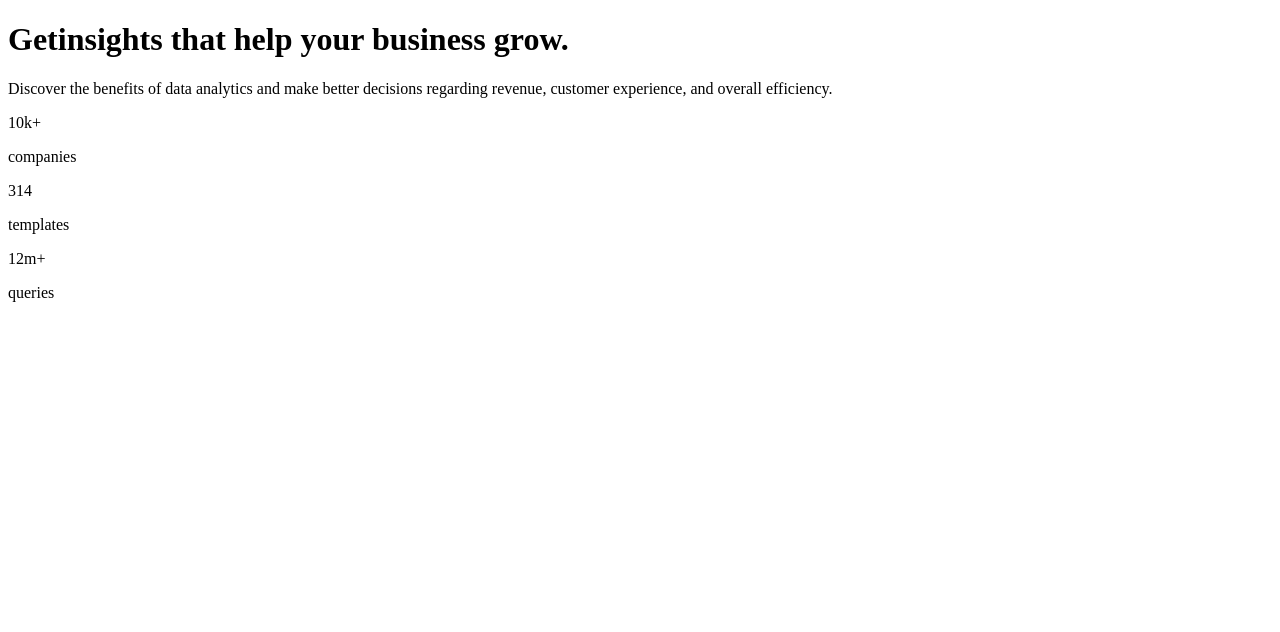
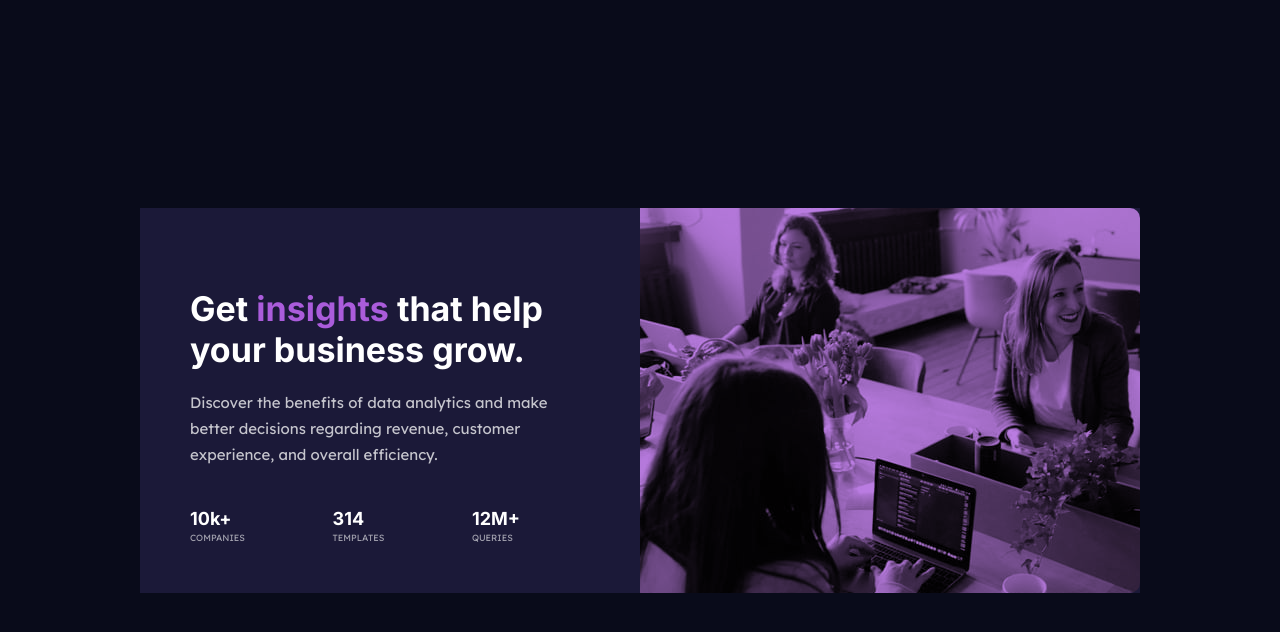
Before and after one commit to CallensJ/Stats-preview-card-component, a plain HTML site: page index.html in a window 1280 px wide. Drawn offline with Linux system fonts and the light colour scheme.

Commit message:
completed

```diff
--- a/index.html
+++ b/index.html
@@ -3,6 +3,7 @@
   <head>
     <meta charset="UTF-8" />
     <meta name="viewport" content="width=device-width, initial-scale=1.0" />
+    <link rel="stylesheet" href="styles.css" />
     <title>Stats-preview-card-component | Frontend Mentor</title>
   </head>
   <body>
@@ -12,7 +13,7 @@
       </div>
       <div class="card__content">
         <h1 class="card__title">
-          Get<span>insights that help your business grow.</span>
+          Get<span class="purple-text"> insights</span> that help your business grow.
         </h1>
         <p class="card__paragraph">
           Discover the benefits of data analytics and make better decisions
@@ -21,15 +22,15 @@
         <div class="stats">
           <div>
             <span class="companies">10k+</span>
-            <p>companies</p>
+            <p class="heading">companies</p>
           </div>
           <div>
             <span class="templates">314</span>
-            <p>templates</p>
+            <p class="heading">templates</p>
           </div>
           <div>
-            <span class="queries">12m+</span>
-            <p>queries</p>
+            <span class="queries">12M+</span>
+            <p class="heading">queries</p>
           </div>
         </div>
       </div>
--- /dev/null
+++ b/styles.scss
@@ -0,0 +1,122 @@
+@import url("https://fonts.googleapis.com/css2?family=Inter:wght@400;700&family=Lexend+Deca&display=swap");
+/* font-family: 'Inter', sans-serif;
+font-family: 'Lexend Deca', sans-serif; */
+//colors
+
+* {
+  margin: 0;
+  padding: 0;
+  box-sizing: border-box;
+}
+
+html {
+  font-size: 62.5%;
+  font-family: "Lexend Deca", sans-serif;
+}
+
+body {
+  background-color: hsl(233, 47%, 7%);
+  height: 100vh;
+  display: flex;
+  justify-content: center;
+  align-items: center;
+}
+
+.card {
+  background-color: hsl(244, 38%, 16%);
+  width: 375px;
+
+  &__image {
+    background: url('./images/image-header-mobile.jpg') rgba(170, 92, 219, 0.804);
+    background-blend-mode: multiply;
+    background-repeat: no-repeat;
+    background-size: cover;
+    width: 375px;
+    height: 245px;
+    border-top-right-radius: 1rem;
+    border-top-left-radius: 1rem;
+  }
+  &__content {
+    text-align: center;
+    padding: 2rem;
+    .card__title {
+      color: hsl(0, 0%, 100%);
+      font-family: "Inter", sans-serif;
+      font-weight: 700;
+      font-size: 2.8rem;
+      margin-top: 3rem;
+      .purple-text {
+        color: hsl(277, 64%, 61%);
+      }
+    }
+    .card__paragraph {
+      color: hsla(0, 0%, 100%, 0.75);
+      font-family: "Lexend Deca", sans-serif;
+      font-size: 1.5rem;
+      margin-top: 2rem;
+      line-height: 2.6rem;
+    }
+    .stats {
+      margin-top: 4rem;
+      display: flex;
+      flex-direction: column;
+      justify-content: space-between;
+      height: 15rem;
+      .companies,
+      .templates,
+      .queries {
+        color: hsl(0, 0%, 100%);
+        font-size: 1.8rem;
+        font-weight: 700;
+        font-family: "Inter", sans-serif;
+      }
+      .heading {
+        color: hsla(0, 0%, 100%, 0.6);
+        text-transform: uppercase;
+        font-size: 0.9rem;
+        margin-top: 0.3rem;
+      }
+    }
+  }
+}
+
+@media (min-width: 768px) {
+  .card {
+    display: grid;
+    grid-template-columns: 1fr 1fr;
+    width: 1000px;
+
+    &__image {
+      //background-image:linear-gradient(to bottom,rgba(170,92,219,1),rgba(170,92,219,1), url('./images/image-header-desktop.jpg'));
+      background: url('./images/image-header-desktop.jpg') rgba(170, 92, 219, 0.804);
+      background-blend-mode: multiply;
+      width: 100%;
+      height: 100%;
+      //border-top-right-radius: 0;
+      border-top-left-radius: 0;
+      border-bottom-right-radius: 1rem;
+
+      grid-column: 2 / 3;
+      grid-row: 1;
+    }
+    &__content {
+      text-align: left;
+      padding: 5rem;
+      .card__title {
+        color: hsl(0, 0%, 100%);
+        font-family: "Inter", sans-serif;
+        font-weight: 700;
+        font-size: 3.4rem;
+
+        .purple-text {
+          color: hsl(277, 64%, 61%);
+        }
+      }
+    }
+    .stats {
+      flex-direction: row;
+      width: 33rem;
+      height: auto;
+    }
+  }
+}
```
Also changed, not shown: styles.css (added), 1 other file.
